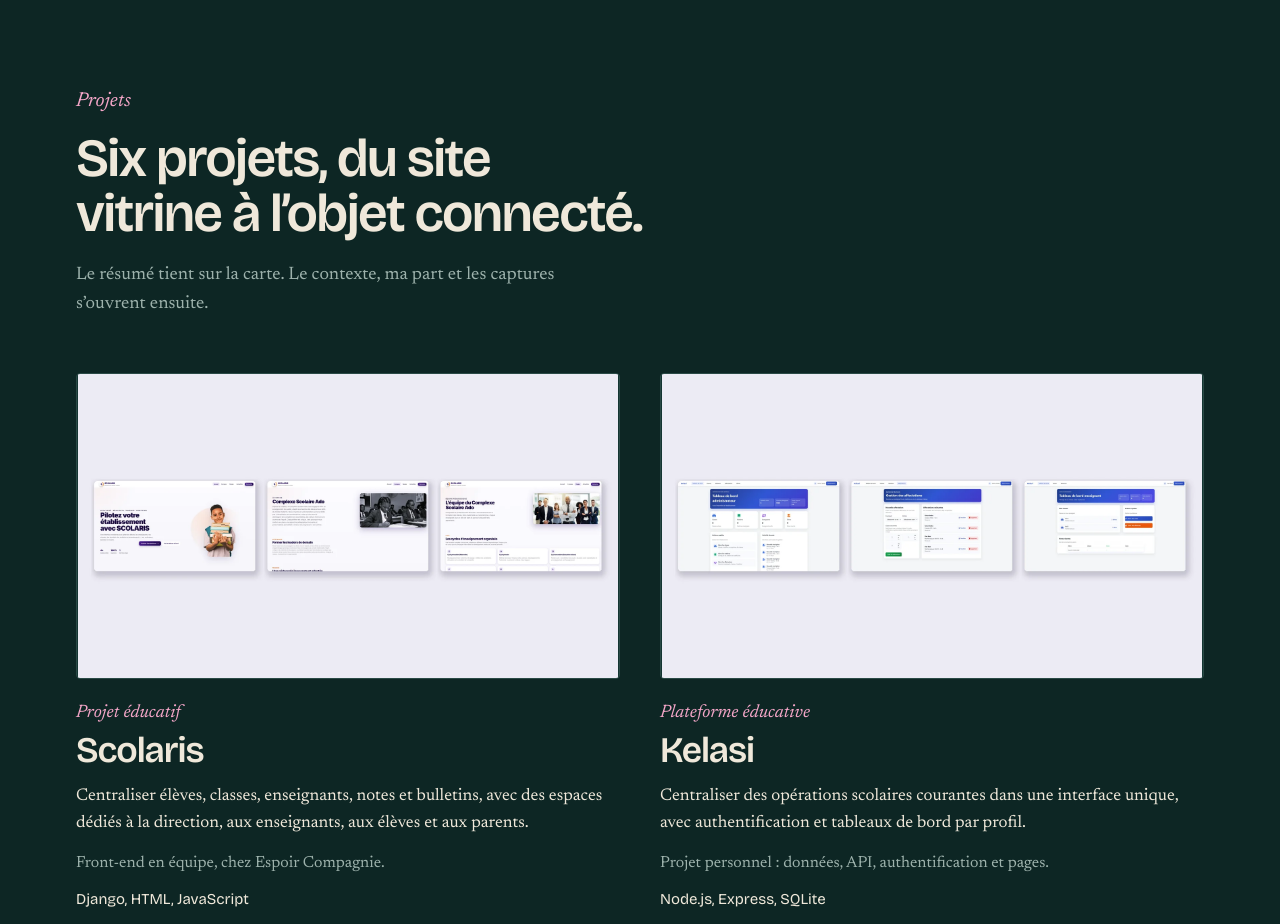
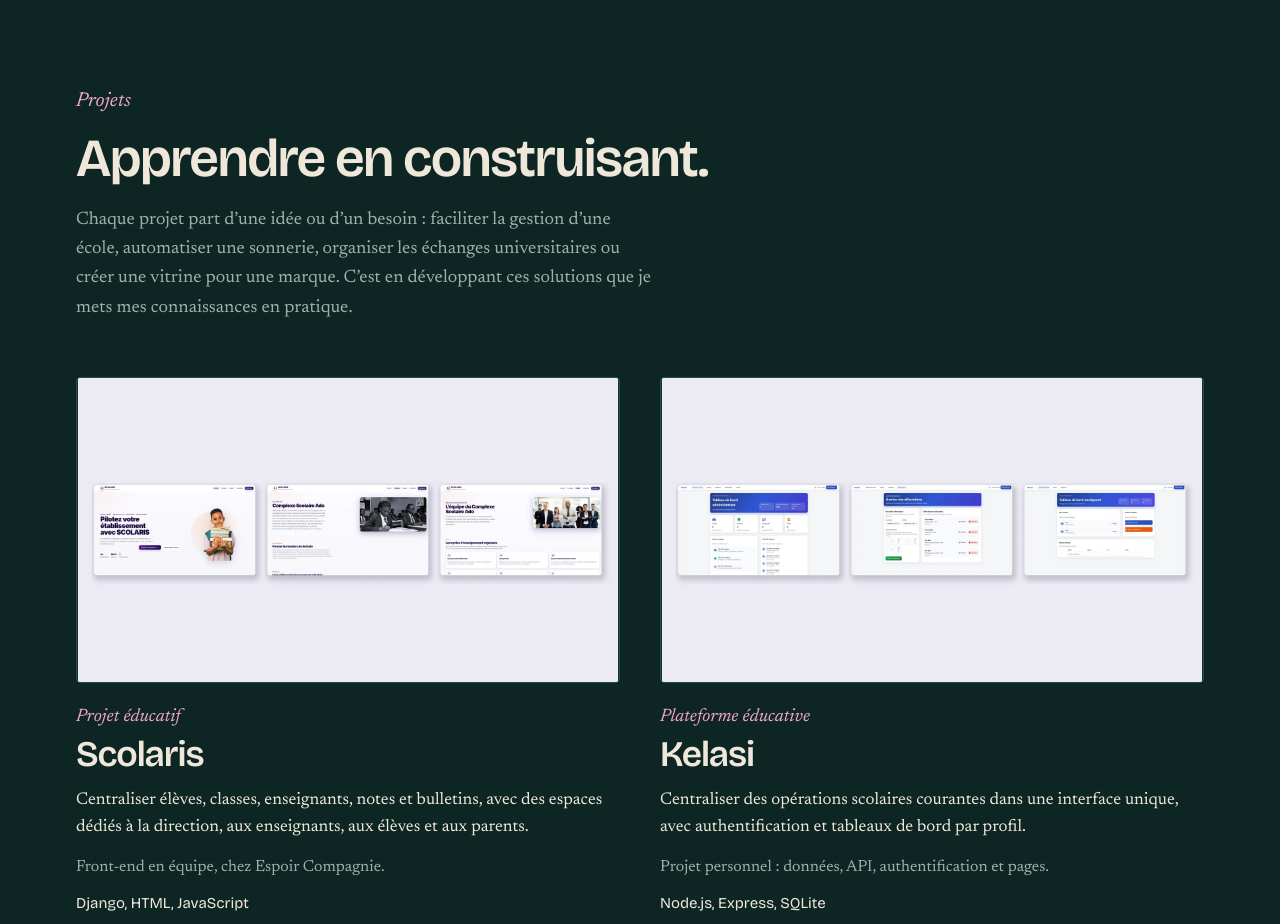
Before and after one commit to kimmass20/mon-portefolio, a React (Vite) app: page / in a window 1280 px wide. Shown: the part 2560-3484 px from the top of the page. Built offline with nearby package versions, Linux system fonts and the light colour scheme; no server answers.

Commit message:
Presenter les projets comme un apprentissage par la pratique.
Co-authored-by: Cursor <cursoragent@cursor.com>

```diff
--- a/src/sections/Projects.tsx
+++ b/src/sections/Projects.tsx
@@ -79,8 +79,8 @@ export function Projects() {
       <div className="page-shell">
         <SectionHeading
           label="Projets"
-          title="Six projets, du site vitrine à l’objet connecté."
-          description="Le résumé tient sur la carte. Le contexte, ma part et les captures s’ouvrent ensuite."
+          title="Apprendre en construisant."
+          description="Chaque projet part d’une idée ou d’un besoin : faciliter la gestion d’une école, automatiser une sonnerie, organiser les échanges universitaires ou créer une vitrine pour une marque. C’est en développant ces solutions que je mets mes connaissances en pratique."
         />
 
         <div className="stack-gap grid gap-x-10 gap-y-14 md:grid-cols-2">
```
